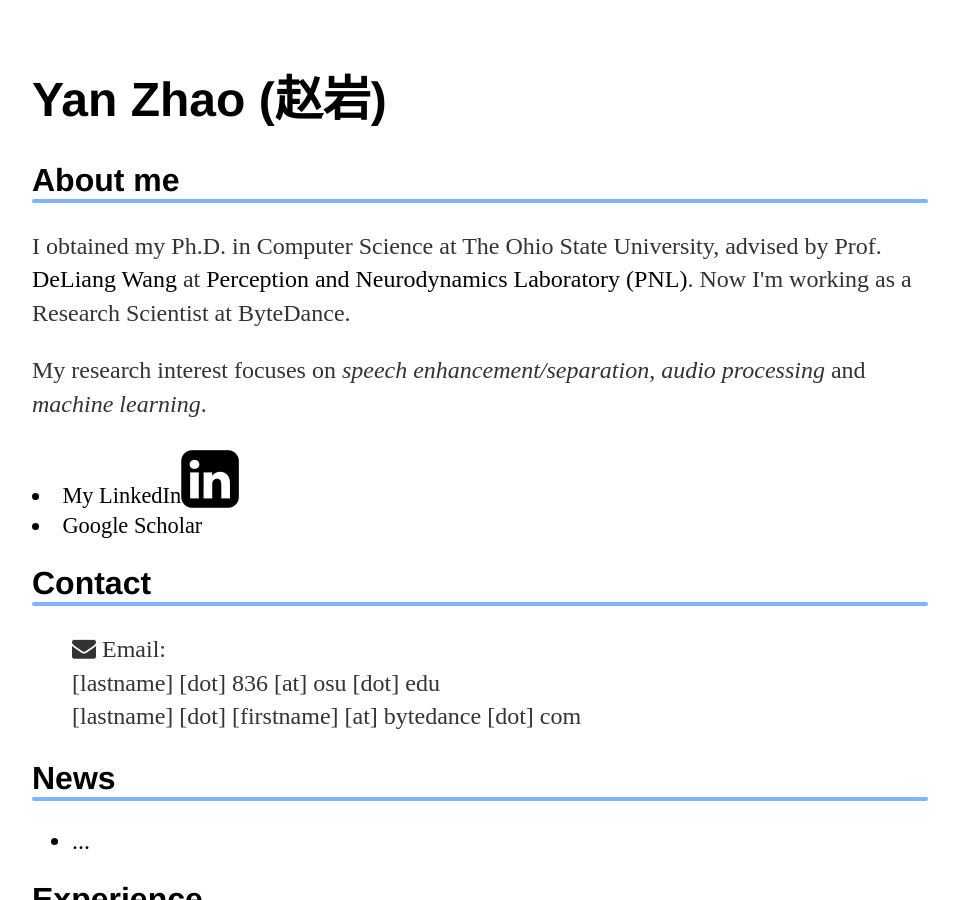
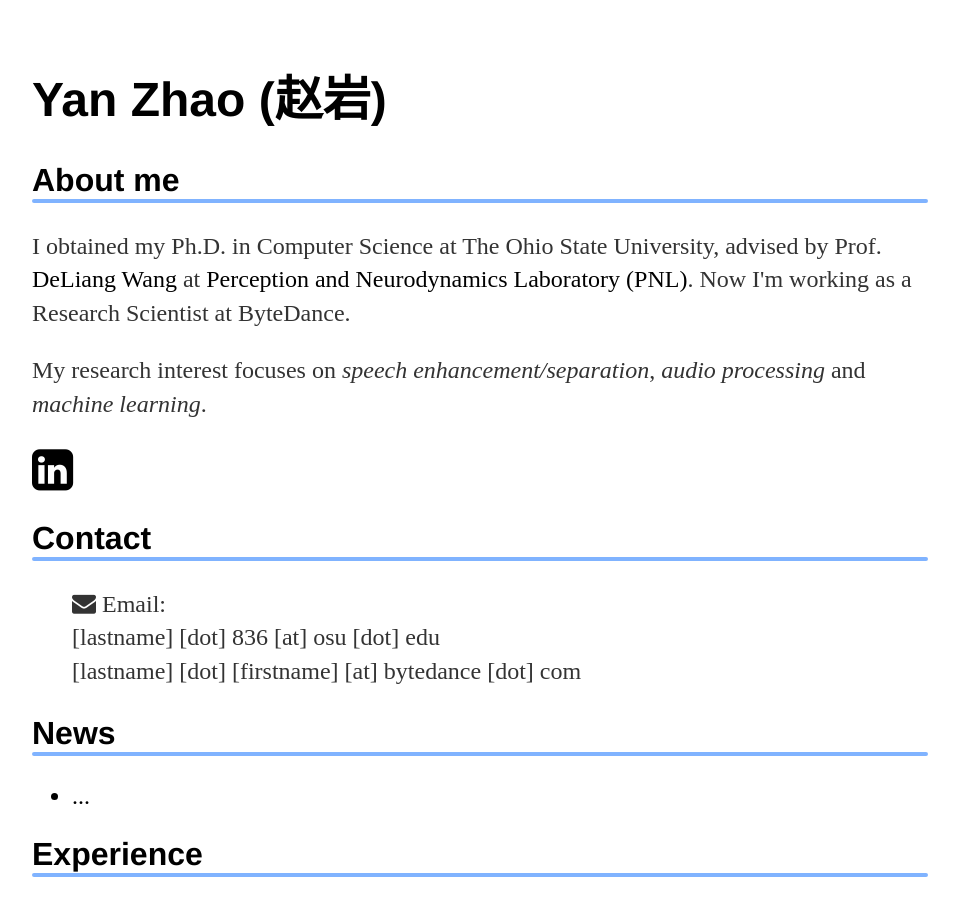
Before and after one commit to cliffzhao/cliffzhao.github.io, a Jekyll site: the page built from index.html, in a window 1280 px wide and 900 px high. Shown: the whole window, without its empty margins (160-1119 px from the left). Built offline with Jekyll 4.4.1, drawn with Linux system fonts in a browser that asks for light colours; a style sheet for code colours, icons or effects is not loaded.

Commit message:
Update index.html

```diff
--- a/index.html
+++ b/index.html
@@ -20,9 +20,7 @@
 	</p>
 
 	<div align="left">
-		<li>My LinkedIn<a href="https://www.linkedin.com/in/yan-zhao-8785a356/"><i class="fa fa-linkedin-square fa-3x"></i></a></li>
-
-		<li>Google Scholar<a href="https://scholar.google.com/citations?user=cHzLMDEAAAAJ&hl=zh-CN" target="_blank"><i class="ai ai-google-scholar-square ai-3x"></i></a></li>
+		<a href="https://www.linkedin.com/in/yan-zhao-8785a356/"><i class="fa fa-linkedin-square fa-3x"></i></a> <a href="https://scholar.google.com/citations?user=cHzLMDEAAAAJ&hl=zh-CN" target="_blank"><i class="ai ai-google-scholar-square ai-3x"></i></a>
 	</div>
 
     <h2>Contact</h2>
```
